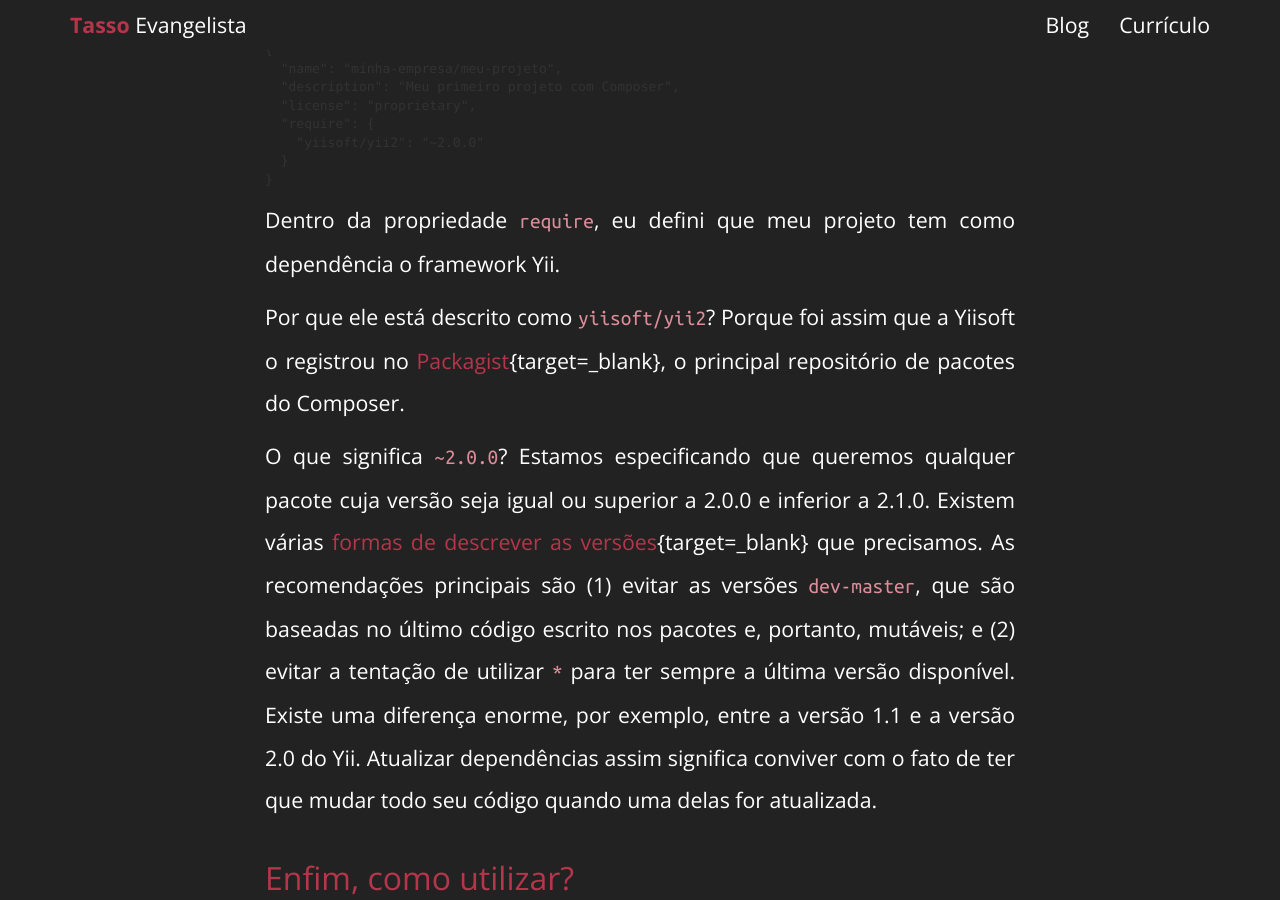
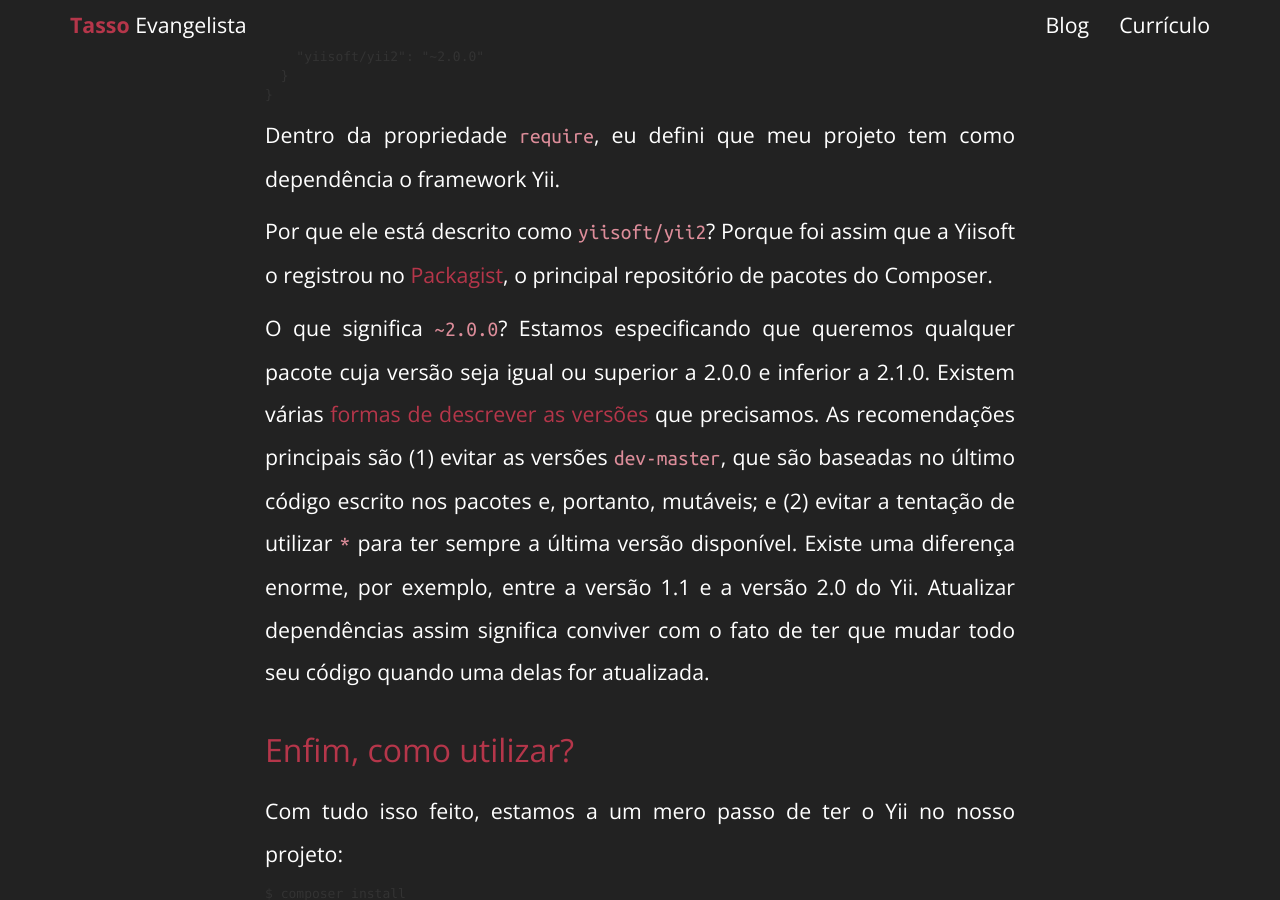
Before and after one commit to tassoevan/tassoevan.github.io, a Jekyll site: the page built from _posts/2015-06-06-como-instalar-e-usar-o-composer.md, in a window 1280 px wide and 900 px high, scrolled down 2376 px. Built offline with Jekyll 4.4.1, drawn with Linux system fonts in a browser that asks for light colours; nearby versions of some CDN libraries; comment, search, counter and statistics services are not loaded; a style sheet for code colours, icons or effects is not loaded; some of the changed text lies outside the part shown.

Commit message:
Corrige marcação em post

````diff
--- a/_posts/2015-06-06-como-instalar-e-usar-o-composer.md
+++ b/_posts/2015-06-06-como-instalar-e-usar-o-composer.md
@@ -8,13 +8,13 @@
 ---
 Em projetos PHP atuais, é praticamente impossível um desenvolvedor fazer tudo do zero. Sempre existe um framework, uma library (biblioteca de código) ou até uma "funçãozinha" que outros devs escreveram e que nós utilizamos para entregar tudo dentro de prazos.
 
-Alguns exemplos? [Laravel](http://laravel.com/){target=_blank}, [Zend Framework](http://framework.zend.com/){target=_blank}, [Yii](http://www.yiiframework.com/){target=_blank}, [Symfony](https://symfony.com/){target=_blank}, [Climate](http://climate.thephpleague.com/){target=_blank} etc.
+Alguns exemplos? [Laravel](http://laravel.com/), [Zend Framework](http://framework.zend.com/), [Yii](http://www.yiiframework.com/), [Symfony](https://symfony.com/), [Climate](http://climate.thephpleague.com/) etc.
 
 Cada vez que utilizamos algo do tipo, estamos gerando uma *dependência* no projeto. Para que a nossa aplicação funcione, todas as dependências devem *ser resolvidas*, isto é, o código delas deve estar acessível.
 
 # O que é?
 
-O [Composer](https://getcomposer.org/){target=_blank} é um *gerenciador de dependências* escrito em e escrito para PHP. Através dele, todas as dependências de um projeto são baixadas da Internet automaticamente na forma de *pacotes* e corretamente disponibilizadas num diretório. Inclusive com direito a autoloader.
+O [Composer](https://getcomposer.org/) é um *gerenciador de dependências* escrito em e escrito para PHP. Através dele, todas as dependências de um projeto são baixadas da Internet automaticamente na forma de *pacotes* e corretamente disponibilizadas num diretório. Inclusive com direito a autoloader.
 
 # Como instalar?
 
@@ -34,13 +34,13 @@
 $ php -r "readfile('https://getcomposer.org/installer');" | sudo php -- --install-dir=/usr/bin --filename=composer
 ```
 
-Para mais detalhes, consulte: [http://getcomposer.org/doc/00-intro.md#installation-nix](http://getcomposer.org/doc/00-intro.md#installation-nix){target=_blank}
+Para mais detalhes, consulte: [http://getcomposer.org/doc/00-intro.md#installation-nix](http://getcomposer.org/doc/00-intro.md#installation-nix)
 
 ## Windows
 
-Baixe e execute o [instalador oficial](https://getcomposer.org/Composer-Setup.exe){target=_blank}.
+Baixe e execute o [instalador oficial](https://getcomposer.org/Composer-Setup.exe).
 
-Para mais detalhes, consulte: [http://getcomposer.org/doc/00-intro.md#installation-windows](http://getcomposer.org/doc/00-intro.md#installation-windows){target=_blank}
+Para mais detalhes, consulte: [http://getcomposer.org/doc/00-intro.md#installation-windows](http://getcomposer.org/doc/00-intro.md#installation-windows)
 
 # Como descrevar as dependências?
 
@@ -76,9 +76,9 @@
 
 Dentro da propriedade `require`, eu defini que meu projeto tem como dependência o framework Yii.
 
-**Por que ele está descrito como `yiisoft/yii2`?** Porque foi assim que a Yiisoft o registrou no [Packagist](https://packagist.org/packages/yiisoft/yii2){target=_blank}, o principal repositório de pacotes do Composer.
+**Por que ele está descrito como `yiisoft/yii2`?** Porque foi assim que a Yiisoft o registrou no [Packagist](https://packagist.org/packages/yiisoft/yii2), o principal repositório de pacotes do Composer.
 
-**O que significa `~2.0.0`?** Estamos especificando que queremos qualquer pacote cuja versão seja igual ou superior a 2.0.0 e inferior a 2.1.0. Existem várias [formas de descrever as versões](https://getcomposer.org/doc/02-libraries.md#specifying-the-version){target=_blank} que precisamos. As recomendações principais são (1) evitar as versões `dev-master`, que são baseadas no último código escrito nos pacotes e, portanto, mutáveis; e (2) evitar a tentação de utilizar `*` para ter sempre a última versão disponível. Existe uma diferença enorme, por exemplo, entre a versão 1.1 e a versão 2.0 do Yii. Atualizar dependências assim significa conviver com o fato de ter que mudar todo seu código quando uma delas for atualizada.
+**O que significa `~2.0.0`?** Estamos especificando que queremos qualquer pacote cuja versão seja igual ou superior a 2.0.0 e inferior a 2.1.0. Existem várias [formas de descrever as versões](https://getcomposer.org/doc/02-libraries.md#specifying-the-version) que precisamos. As recomendações principais são (1) evitar as versões `dev-master`, que são baseadas no último código escrito nos pacotes e, portanto, mutáveis; e (2) evitar a tentação de utilizar `*` para ter sempre a última versão disponível. Existe uma diferença enorme, por exemplo, entre a versão 1.1 e a versão 2.0 do Yii. Atualizar dependências assim significa conviver com o fato de ter que mudar todo seu código quando uma delas for atualizada.
 
 # Enfim, como utilizar?
 
````
